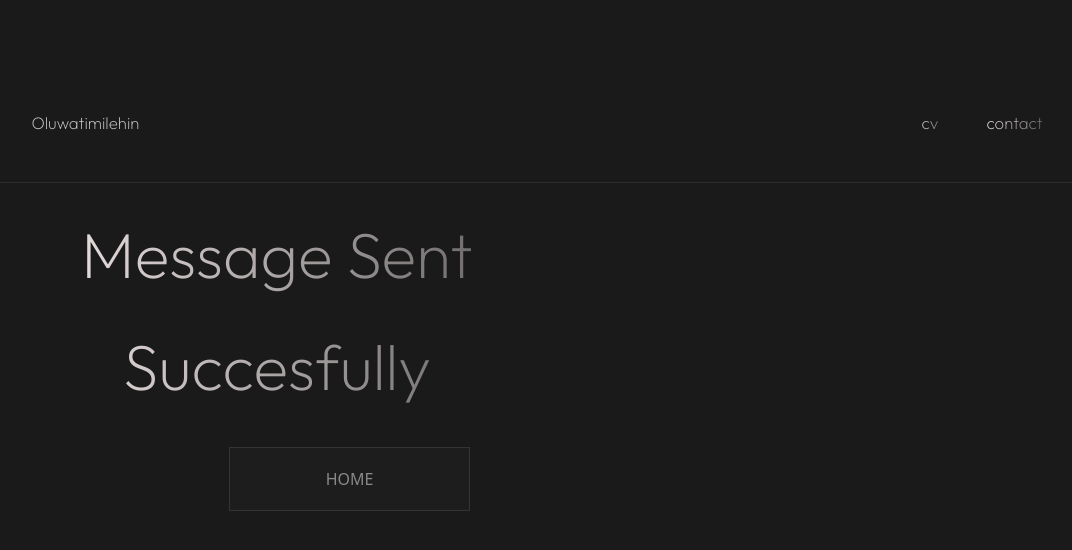
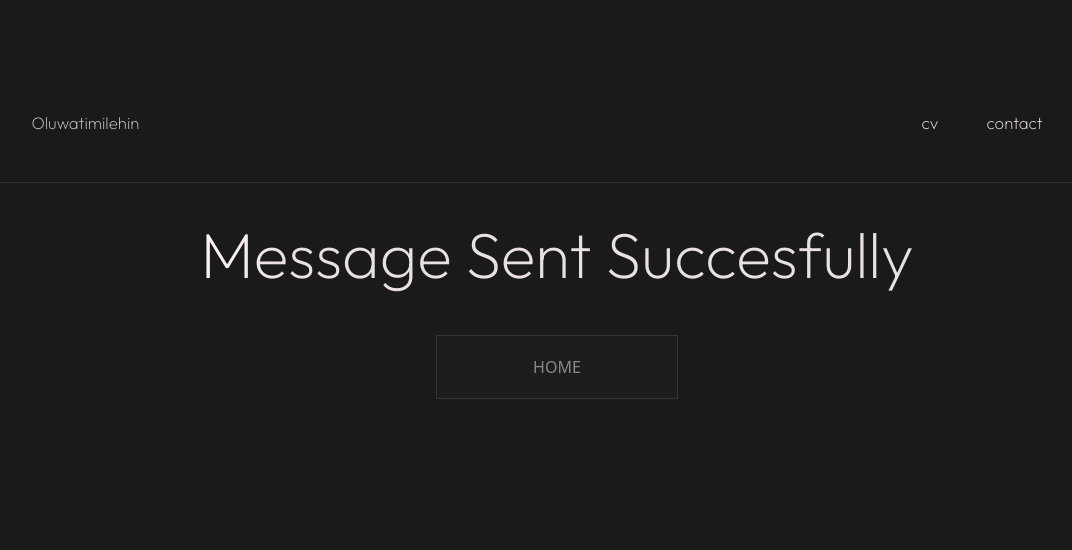
Before and after one commit to OrawusiTimilehin/Personal-Website, a Flask app: template templates/successful.html in a window 1280 px wide. Shown: the top 550 px of the page, without its empty margins (83-1155 px from the left). Run offline with Flask 3, Linux system fonts and the light colour scheme; the template is opened without the code that fills it, so the values that code supplies are empty; some libraries are stand-ins or nearby versions.

Commit message:
Fixed body text gradient

```diff
--- a/static/styles/main.css
+++ b/static/styles/main.css
@@ -11,7 +11,7 @@ body {
 }
 
 .body-text{
-    background: linear-gradient(90deg, #FFF4F4 2.25%, rgba(255, 245, 245, 0.90625) 11.39%, rgba(255, 255, 255, 0) 139.19%);
+    background: linear-gradient(90deg, #FFF4F4 2.25%, rgba(255, 245, 245, 0.90625) 11.39%);
     font-family: 'Outfit', Arial, Helvetica, sans-serif;
     font-weight: 200;
     -webkit-background-clip: text;
--- a/static/styles/successful.css
+++ b/static/styles/successful.css
@@ -1,12 +1,3 @@
 body{
     margin: 5rem;
 }
-.success{
-    display: flex;
-    justify-content: center;
-    width: 50%
-}
-
-.buttons{
-    margin-left: 30%;
-}
--- a/templates/index.html
+++ b/templates/index.html
@@ -13,7 +13,7 @@
         <meta name="alt-description" content="This is the personal portfolio website of Timi Orawusi.">
         <meta name="alt-description" content="This is the personal portfolio website of Timilehin Orawusi.">
         <meta name="Webpage name">
-        <meta name="viewport" content="width=device-width, initial-scale=1">
+
 
        {% include "header.html"%}
     </head>
```
